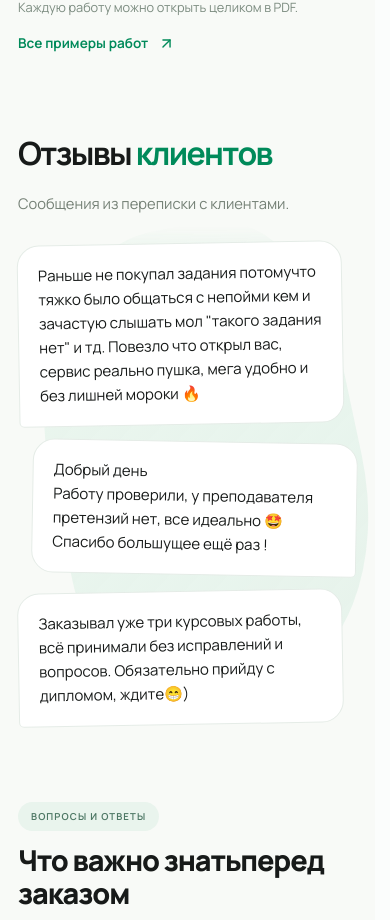
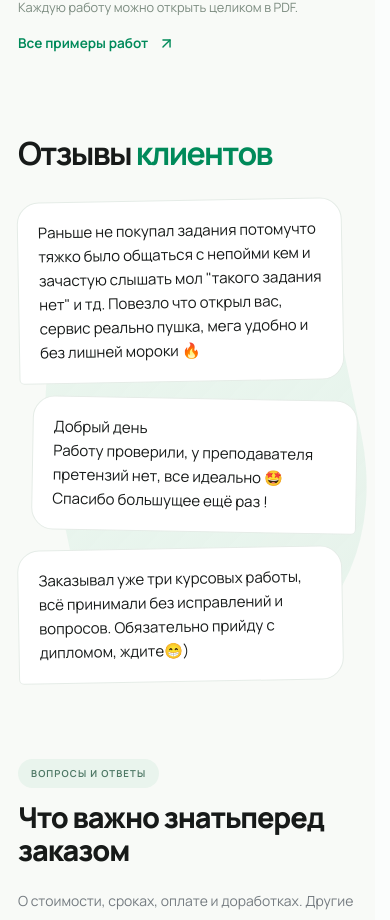
Before and after one commit to StudentHelperomsk/New-site, a React (Vite) app: page / in a window 390 px wide. Shown: the part 4596-5516 px from the top of the page. Built offline with nearby package versions, Linux system fonts and the light colour scheme.

Commit message:
Add gentle review entrances and clear heading space

```diff
--- a/src/components/landing/ReviewsSection.jsx
+++ b/src/components/landing/ReviewsSection.jsx
@@ -4,17 +4,19 @@ import '../../styles/reviews.css'
 
 export default function ReviewsSection() {
   return <section className="landing-section reviews-section" id="reviews" aria-labelledby="reviews-title">
-    <div className="reviews-atmosphere" aria-hidden="true">
+    <div className="reviews-atmosphere" aria-hidden="true" data-reveal="review-backdrop">
       <div className="reviews-halo" />
       {reviewBackdrop.map(review => <img className="review-background-message" key={review.image} src={`/assets/reviews/${review.image}`} alt="" width={review.width} height={review.height} loading="lazy" decoding="async" style={{
         left: `${review.x}%`, top: `${review.y}%`, width: `min(${review.size}px, 34%)`, opacity: review.opacity,
         '--review-tilt': `${review.tilt}deg`,
       }} />)}
     </div>
-    <div className="reviews-intro"><h2 id="reviews-title">Отзывы<br />{' '}<em>клиентов</em></h2><p>Сообщения из переписки с клиентами.</p></div>
-    <div className="reviews-grid">{reviews.map(review => <figure className="review-card" key={review.image}>
-      <img src={`/assets/reviews/${review.image}`} alt={review.text} width={review.width} height={review.height} loading="lazy" />
-      <blockquote className="review-transcript">{review.text}</blockquote>
+    <div className="reviews-intro"><h2 id="reviews-title">Отзывы<br />{' '}<em>клиентов</em></h2></div>
+    <div className="reviews-grid">{reviews.map((review, index) => <figure className="review-card" key={review.image}>
+      <div data-reveal="review" style={{ '--reveal-delay': `${index * 90}ms` }}>
+        <img src={`/assets/reviews/${review.image}`} alt={review.text} width={review.width} height={review.height} loading="lazy" />
+        <blockquote className="review-transcript">{review.text}</blockquote>
+      </div>
     </figure>)}</div>
   </section>
 }
--- a/src/content/reviewBackdrop.js
+++ b/src/content/reviewBackdrop.js
@@ -1,9 +1,9 @@
 // Additional original messages from studenthelper.ru. No repeated copies.
 // Fixed positions keep the heading clear and fill the gaps around the main reviews.
 export const reviewBackdrop = [
-  { image: 'review-01.webp', width: 337, height: 78, x: 3, y: 3, size: 160, tilt: -6, opacity: .60 },
-  { image: 'review-10.webp', width: 370, height: 81, x: 29, y: 2, size: 180, tilt: 4, opacity: .50 },
-  { image: 'review-23.webp', width: 618, height: 78, x: 4, y: 38, size: 285, tilt: -3, opacity: .52 },
+  { image: 'review-01.webp', width: 337, height: 78, x: 36, y: 3, size: 160, tilt: -6, opacity: .60 },
+  { image: 'review-10.webp', width: 370, height: 81, x: 65, y: 2, size: 180, tilt: 4, opacity: .50 },
+  { image: 'review-23.webp', width: 618, height: 78, x: 3, y: 43, size: 250, tilt: -3, opacity: .52 },
   { image: 'review-31.webp', width: 384, height: 82, x: 77, y: 38, size: 190, tilt: 5, opacity: .65 },
   { image: 'review-18.webp', width: 465, height: 78, x: 9, y: 69, size: 235, tilt: -5, opacity: .60 },
   { image: 'review-26.webp', width: 576, height: 84, x: 55, y: 91, size: 270, tilt: 3, opacity: .55 },
--- a/src/styles/reveal.css
+++ b/src/styles/reveal.css
@@ -4,6 +4,8 @@
 [data-reveal='line'] { --reveal-y: 34px; }
 [data-reveal='scene'] { --reveal-x: -28px; --reveal-y: 24px; --reveal-scale: .97; --reveal-rotate: -1.5deg; }
 [data-reveal='copy'] { --reveal-y: 22px; }
+[data-reveal='review'] { --reveal-y: 18px; --reveal-scale: .985; transition-duration: .7s, .95s; }
+[data-reveal='review-backdrop'] { --reveal-y: 0px; transition: opacity 1s ease 120ms; }
 [data-reveal].reveal-pending { opacity: 0; transform: translate3d(var(--reveal-x), var(--reveal-y), 0) scale(var(--reveal-scale)) rotate(var(--reveal-rotate)); }
 [data-reveal]:focus-within { opacity: 1; transform: none; transition: none; }
 .support-title-line { display: block; }
@@ -11,6 +13,7 @@
 .support-chapter-copy { display: flex; flex-direction: column; align-items: flex-start; }
 @media (max-width: 600px) {
   [data-reveal] { --reveal-y: 18px; --reveal-x: 0px; --reveal-rotate: 0deg; transition-duration: .5s, .65s; }
+  [data-reveal='review-backdrop'] { --reveal-y: 0px; }
 }
 @media (prefers-reduced-motion: reduce) {
   [data-reveal].reveal-pending { opacity: 1; transform: none; }
--- a/src/styles/reviews.css
+++ b/src/styles/reviews.css
@@ -1,9 +1,8 @@
-/* A static composition of primary reviews and smaller background messages. */
+/* A fixed collage with one gentle entrance; no scroll-linked movement. */
 .reviews-section { position: relative; isolation: isolate; padding: 64px 28px 72px; }
-.reviews-intro { position: absolute; left: 28px; top: 86px; z-index: 2; width: 28%; padding: 15px 0 22px; background: radial-gradient(ellipse at 35% 45%, var(--page-background) 55%, transparent 75%); }
-.reviews-intro h2 { font-size: clamp(1.9rem, 3.2vw, 3rem); line-height: 1.2; letter-spacing: -1.65px; margin: 0 0 18px; font-weight: 700; }
+.reviews-intro { position: absolute; left: 28px; top: 86px; z-index: 2; width: 28%; padding: 15px 0 22px; }
+.reviews-intro h2 { font-size: clamp(1.9rem, 3.2vw, 3rem); line-height: 1.2; letter-spacing: -1.65px; margin: 0; font-weight: 700; }
 .reviews-intro h2 em { color: var(--green-deep); font-style: normal; }
-.reviews-intro p { max-width: 260px; margin: 0; color: #758176; font-size: .92rem; line-height: 1.7; }
 .reviews-atmosphere { position: absolute; z-index: -1; inset: 0 -28px; pointer-events: none; overflow: clip; mask-image: linear-gradient(to bottom, transparent, #000 6%, #000 93%, transparent); }
 .reviews-halo { position: absolute; left: 21%; top: 12%; width: 65%; height: 73%; border-radius: 48% 35% 44% 30%; background: linear-gradient(145deg, #e5f3eabd, #ddf0e6a3); transform: rotate(-12deg); }
 .review-background-message { position: absolute; display: block; height: auto; transform: rotate(var(--review-tilt)); }
@@ -18,7 +17,6 @@
   .reviews-section { padding: 34px 0 40px; }
   .reviews-intro { position: relative; inset: auto; width: auto; padding: 0; margin-bottom: 36px; background: none; }
   .reviews-intro h2 br { display: none; }
-  .reviews-intro p { max-width: none; }
   .reviews-grid { display: flex; flex-direction: column; gap: 27px; max-width: 740px; margin: 0 auto; }
   .review-card { width: 94%; transform: rotate(-1deg); }
   .review-card:nth-child(2) { align-self: flex-end; transform: rotate(1deg); }
```
Also changed, not shown: 2 other files (tests, documents, lock files or other folders).
